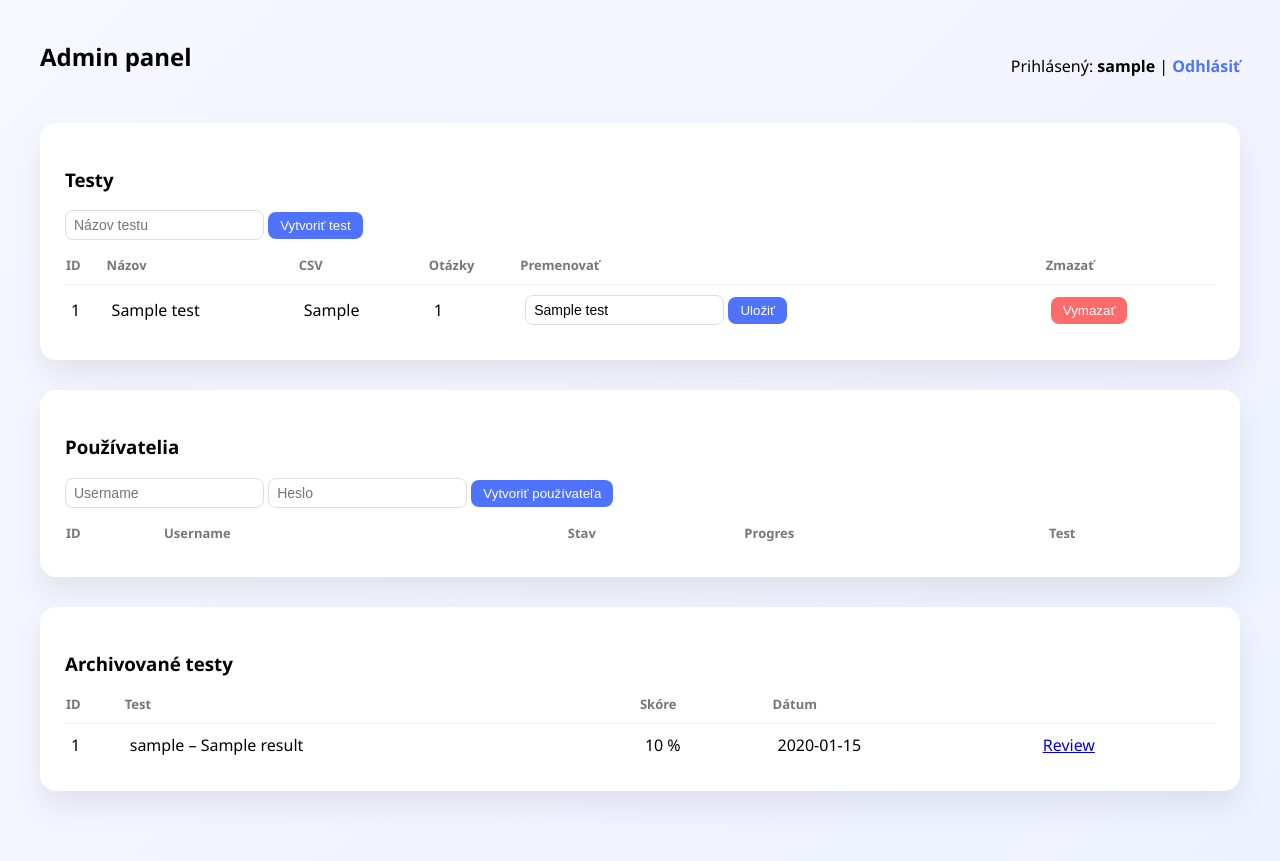
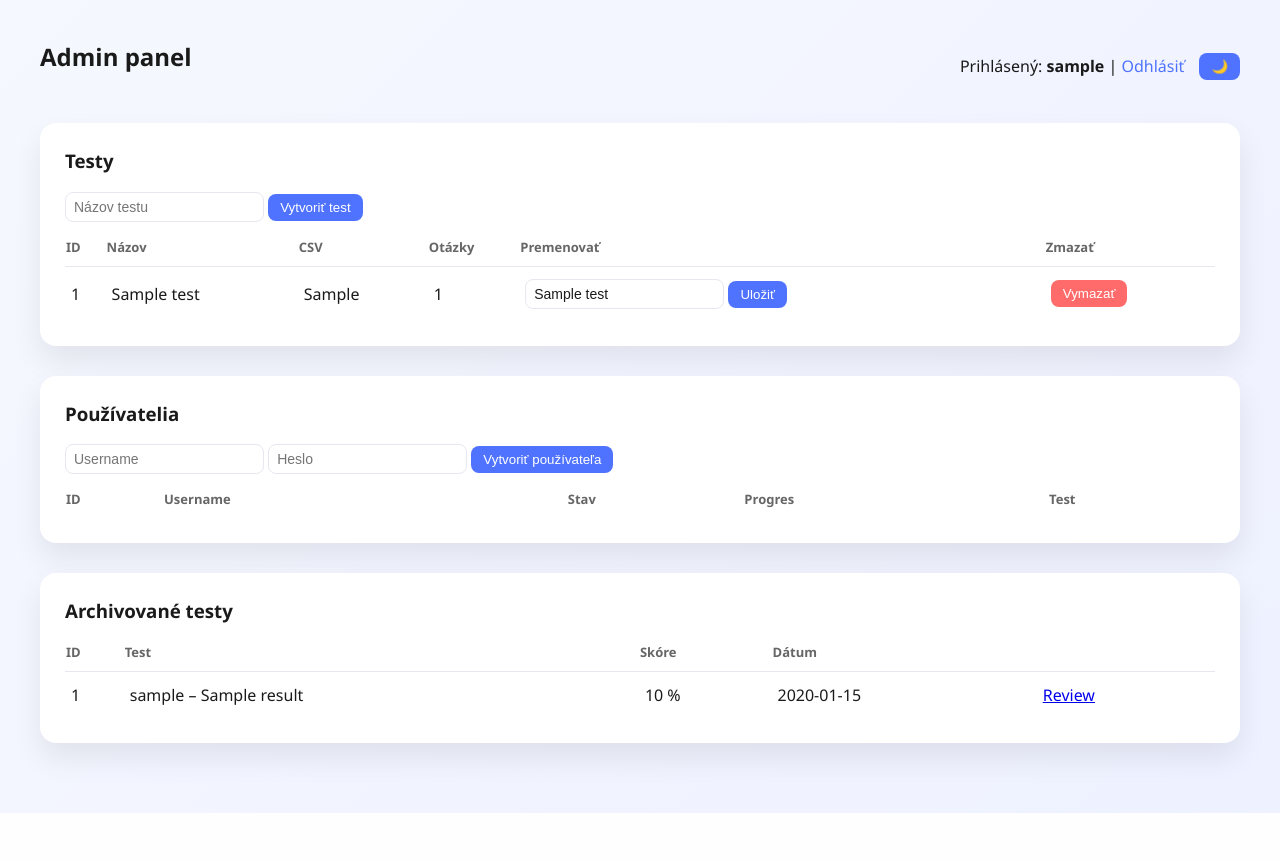
Before and after one commit to norbertg-gif/medtest, a FastAPI app: page /admin in a window 1280 px wide. After the commit the page ends 813 px from the top, so only its background shows below. Run offline with FastAPI, Linux system fonts and the light colour scheme; the visitor is signed in with stand-in values (Sample User, id 1); tables that the repository leaves empty hold one stand-in row (values such as "Sample post"); lists and menus that the app fills with data are empty.

Commit message:
Update admin.html

```diff
--- a/app/templates/admin.html
+++ b/app/templates/admin.html
@@ -1,16 +1,43 @@
 <!DOCTYPE html>
-<html>
+<html data-theme="light">
 <head>
     <title>Admin panel</title>
+
 <style>
+:root {
+    --bg: linear-gradient(135deg, #f6f8ff, #eef1ff);
+    --card: #ffffff;
+    --text: #1a1a1a;
+    --muted: #666;
+    --border: #e6e8ef;
+    --primary: #4f73ff;
+    --primary-hover: #3d5fe0;
+    --danger: #ff6b6b;
+    --danger-hover: #e85b5b;
+}
+
+[data-theme="dark"] {
+    --bg: linear-gradient(135deg, #141622, #1c2035);
+    --card: #1f2338;
+    --text: #f0f0f0;
+    --muted: #aaa;
+    --border: #2e324a;
+    --primary: #6c8cff;
+    --primary-hover: #5b7aff;
+    --danger: #ff7b7b;
+    --danger-hover: #ff5c5c;
+}
+
 body {
     font-family: "Segoe UI", Arial, sans-serif;
     margin: 0;
     padding: 40px;
-            background: linear-gradient(135deg, #f6f8ff, #eef1ff);
+    background: var(--bg);
+    color: var(--text);
+    transition: 0.3s;
 }
 
-        h2 {
+h2, h3 {
     margin-top: 0;
 }
 
@@ -21,18 +48,34 @@
     margin-bottom: 30px;
 }
 
+.header-right {
+    display: flex;
+    gap: 15px;
+    align-items: center;
+}
+
 .logout {
     text-decoration: none;
-            font-weight: bold;
-            color: #4f73ff;
+    font-weight: 500;
+    color: var(--primary);
+}
+
+.theme-toggle {
+    padding: 6px 12px;
+    border-radius: 8px;
+    border: none;
+    cursor: pointer;
+    background: var(--primary);
+    color: white;
 }
 
 .section {
-            background: white;
+    background: var(--card);
     padding: 25px;
     border-radius: 16px;
     margin-bottom: 30px;
     box-shadow: 0 15px 30px rgba(0,0,0,0.08);
+    transition: 0.3s;
 }
 
 table {
@@ -44,24 +87,26 @@
 th {
     text-align: left;
     font-size: 13px;
-            color: #777;
+    color: var(--muted);
     padding-bottom: 10px;
 }
 
 td {
-            padding: 10px 6px;
-            border-top: 1px solid #f0f0f0;
+    padding: 12px 6px;
+    border-top: 1px solid var(--border);
 }
 
 tr:hover {
-            background: #fafbff;
+    background: rgba(0,0,0,0.03);
 }
 
 input, select {
     padding: 6px 8px;
     border-radius: 8px;
-            border: 1px solid #ddd;
+    border: 1px solid var(--border);
     font-size: 14px;
+    background: transparent;
+    color: var(--text);
 }
 
 button {
@@ -70,21 +115,21 @@
     border: none;
     cursor: pointer;
     font-weight: 500;
-            background: #4f73ff;
+    background: var(--primary);
     color: white;
     transition: 0.2s;
 }
 
 button:hover {
-            background: #3d5fe0;
+    background: var(--primary-hover);
 }
 
 .danger {
-            background: #ff6b6b;
+    background: var(--danger);
 }
 
 .danger:hover {
-            background: #e85b5b;
+    background: var(--danger-hover);
 }
 
 .status-finished {
@@ -97,21 +142,38 @@
     font-weight: bold;
 }
 
-        .progress {
-            font-size: 13px;
-            color: #555;
+/* PROGRESS BAR */
+
+.progress-wrapper {
+    margin-top: 4px;
 }
 
+.progress-bar {
+    height: 6px;
+    background: var(--border);
+    border-radius: 4px;
+    overflow: hidden;
+}
+
+.progress-fill {
+    height: 100%;
+    background: var(--primary);
+}
 </style>
 </head>
+
 <body>
 
 <div class="header">
     <h2>Admin panel</h2>
+
+    <div class="header-right">
         <div>
-        Prihlásený: <strong>{{ admin.username }}</strong>
-        |
+            Prihlásený: <strong>{{ admin.username }}</strong> |
             <a class="logout" href="/logout">Odhlásiť</a>
+        </div>
+
+        <button class="theme-toggle" onclick="toggleTheme()">🌙</button>
     </div>
 </div>
 
@@ -197,10 +259,18 @@
                 {% endif %}
             </td>
 
-            <td class="progress">
+            <td>
                 {% if user_progress[u.id] %}
                     {{ user_progress[u.id].answered }} /
                     {{ user_progress[u.id].total }}
+
+                    <div class="progress-wrapper">
+                        <div class="progress-bar">
+                            <div class="progress-fill"
+                                 style="width: {{ (user_progress[u.id].answered / user_progress[u.id].total) * 100 }}%;">
+                            </div>
+                        </div>
+                    </div>
                 {% else %}
                     —
                 {% endif %}
@@ -249,5 +319,20 @@
     </table>
 </div>
 
+<script>
+function toggleTheme() {
+    const html = document.documentElement;
+    const current = html.getAttribute("data-theme");
+    const next = current === "dark" ? "light" : "dark";
+    html.setAttribute("data-theme", next);
+    localStorage.setItem("adminTheme", next);
+}
+
+const saved = localStorage.getItem("adminTheme");
+if (saved) {
+    document.documentElement.setAttribute("data-theme", saved);
+}
+</script>
+
 </body>
 </html>
```
Lines whose indentation alone changed are shown as unchanged.
